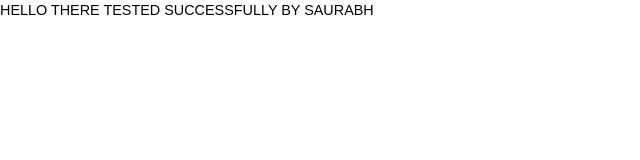
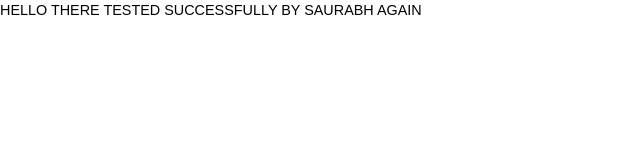
Before and after one commit to siddharth17vaishnav/ViewCommerce, a React (Vite) app: page / in a window 1280 px wide. Shown: the top 160 px of the page, without its empty margins (0-640 px from the left). Built offline with nearby package versions, Linux system fonts and the light colour scheme.

Commit message:
tested again by forking repo

```diff
--- a/src/sections/Home/index.tsx
+++ b/src/sections/Home/index.tsx
@@ -1,6 +1,6 @@
 import { Box } from '@mui/material'
 const Home = () => {
-  return <Box>HELLO THERE TESTED SUCCESSFULLY BY SAURABH</Box>
+  return <Box>HELLO THERE TESTED SUCCESSFULLY BY SAURABH AGAIN</Box>
 }
 
 export default Home
```
